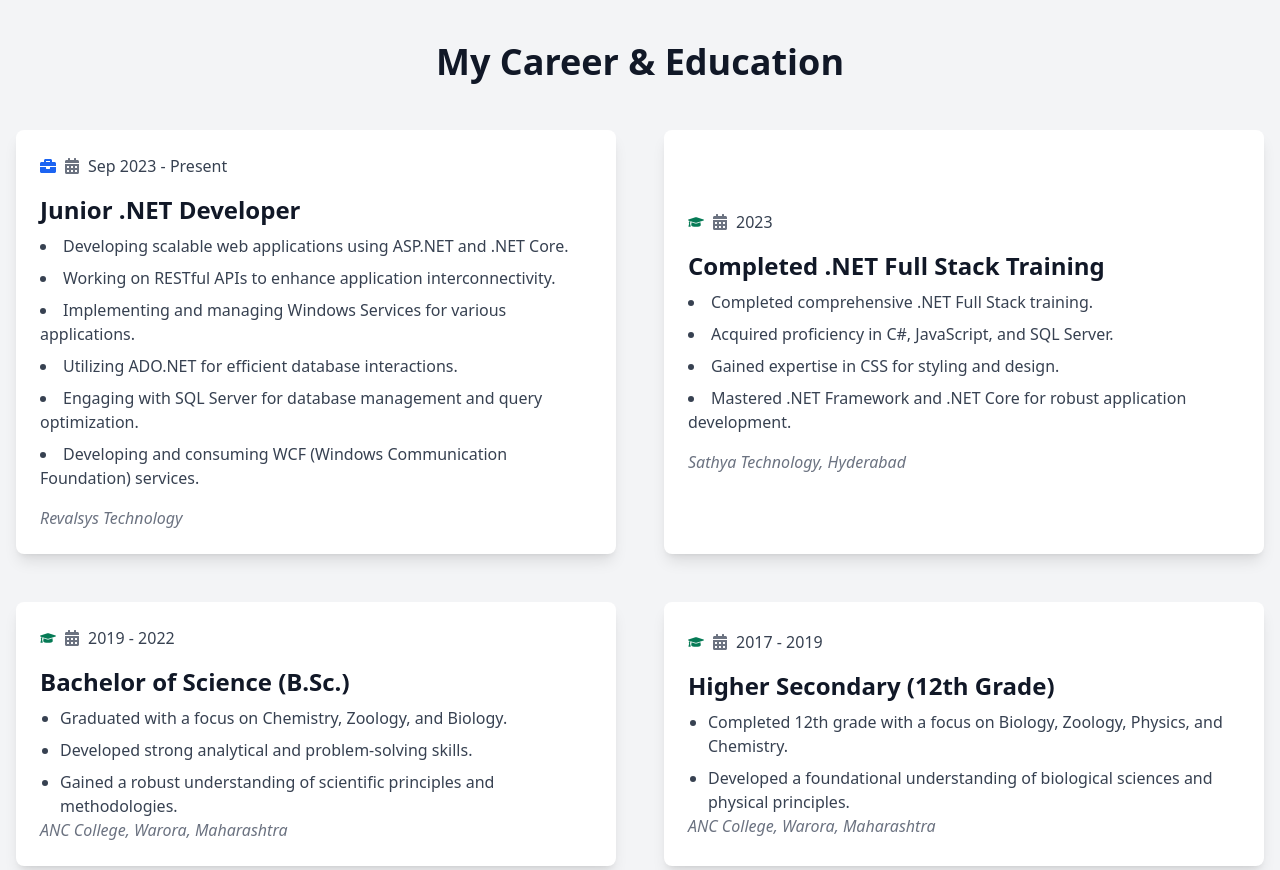
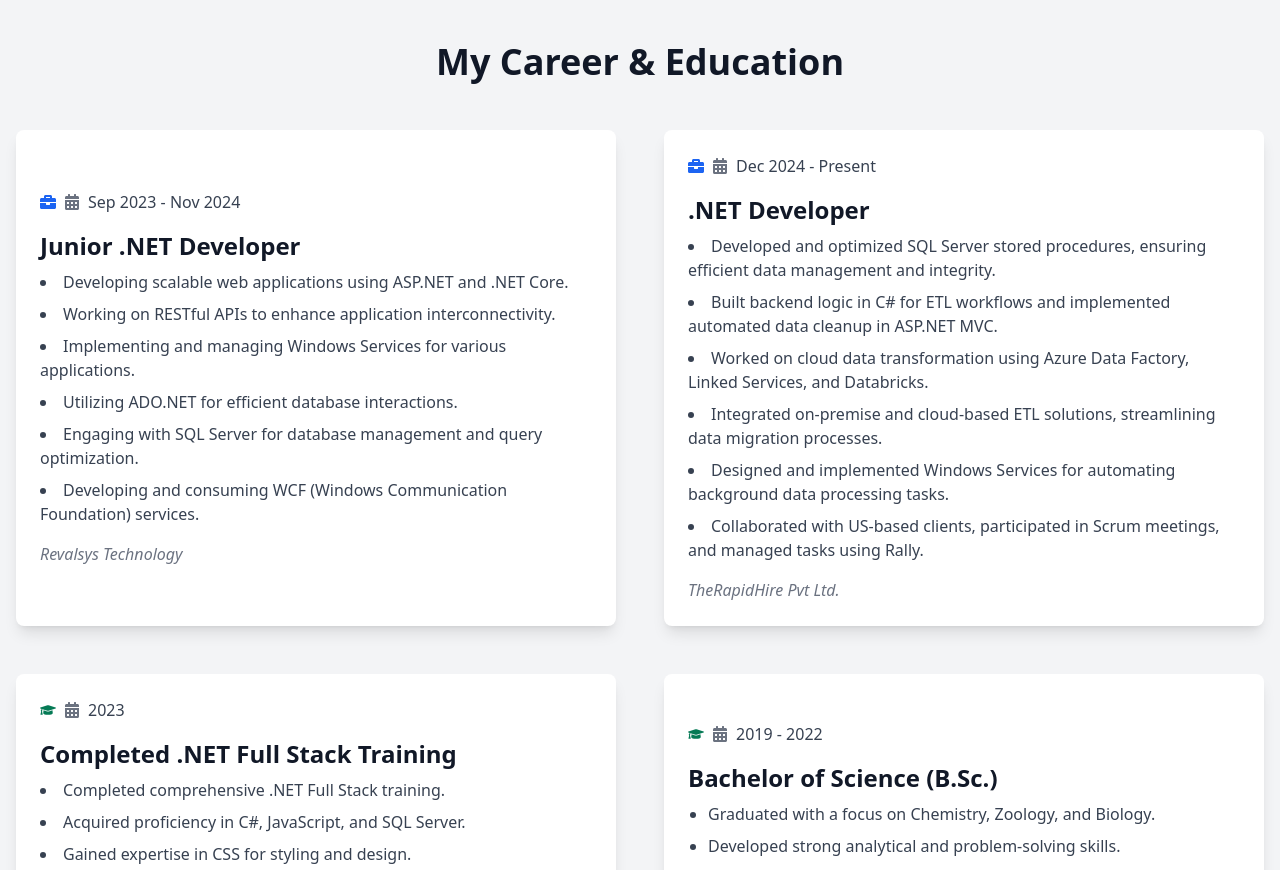
Before and after one commit to ChiragBhoyar14/Portfolio-2, a React (Vite) app: page / in a window 1280 px wide. Shown: the part 2240-3110 px from the top of the page. Built offline with nearby package versions, Linux system fonts and the light colour scheme.

Commit message:
Update Career_Component.jsx

```diff
--- a/src/Component/Career_Component.jsx
+++ b/src/Component/Career_Component.jsx
@@ -7,7 +7,7 @@ const Career_Component = () => {
     {
       title: "Junior .NET Developer",
       company: "Revalsys Technology",
-      period: "Sep 2023 - Present",
+      period: "Sep 2023 - Nov 2024",
       description: `
          Developing scalable web applications using ASP.NET and .NET Core.
          Working on RESTful APIs to enhance application interconnectivity.
@@ -18,7 +18,20 @@ const Career_Component = () => {
       `,
       icon: <FaBriefcase className="text-blue-600 dark:text-blue-400" />,
     },
-
+    {
+      title: ".NET Developer",
+      company: "TheRapidHire Pvt Ltd.",
+      period: "Dec 2024 - Present",
+      description: `
+        Developed and optimized SQL Server stored procedures, ensuring efficient data management and integrity.
+        Built backend logic in C# for ETL workflows and implemented automated data cleanup in ASP.NET MVC.
+        Worked on cloud data transformation using Azure Data Factory, Linked Services, and Databricks.
+        Integrated on-premise and cloud-based ETL solutions, streamlining data migration processes.
+        Designed and implemented Windows Services for automating background data processing tasks.
+        Collaborated with US-based clients, participated in Scrum meetings, and managed tasks using Rally.
+      `,
+      icon: <FaBriefcase className="text-blue-600 dark:text-blue-400" />,
+    },
 
     {
       title: "Completed .NET Full Stack Training",
```
